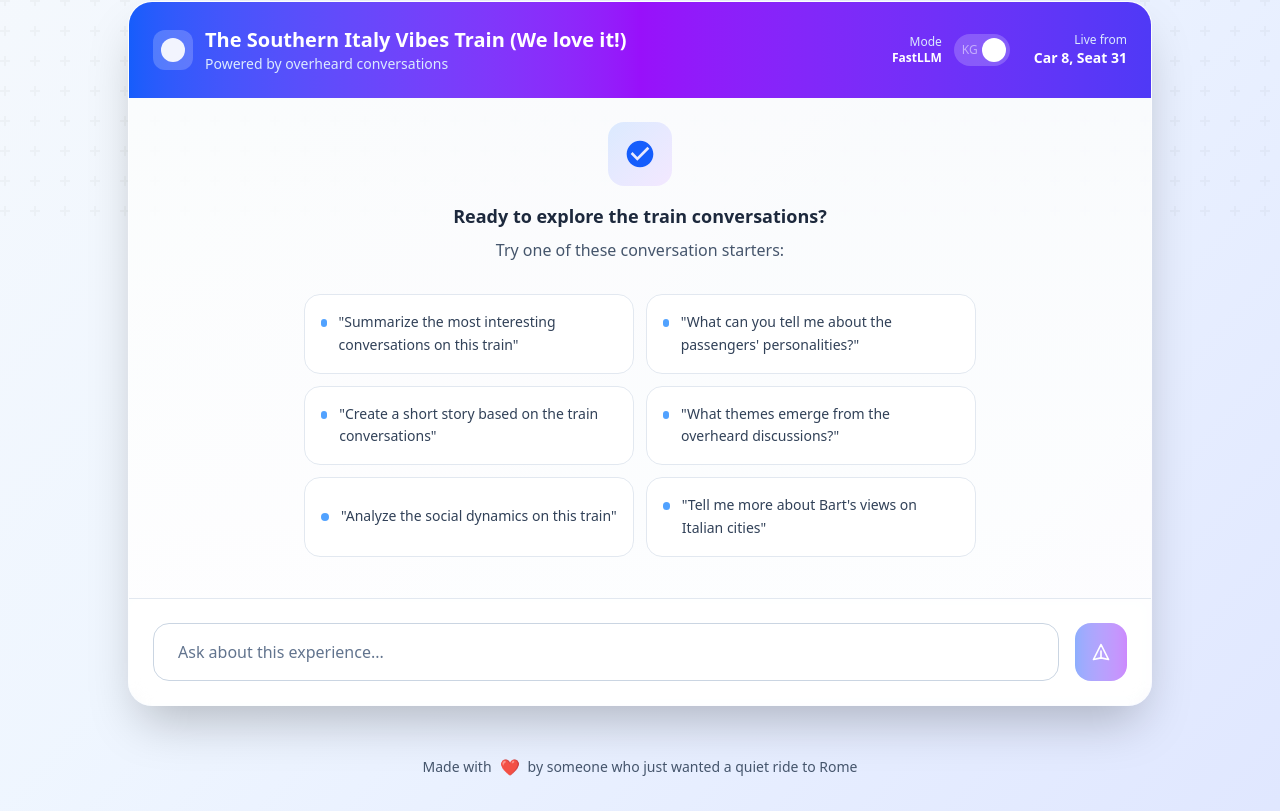
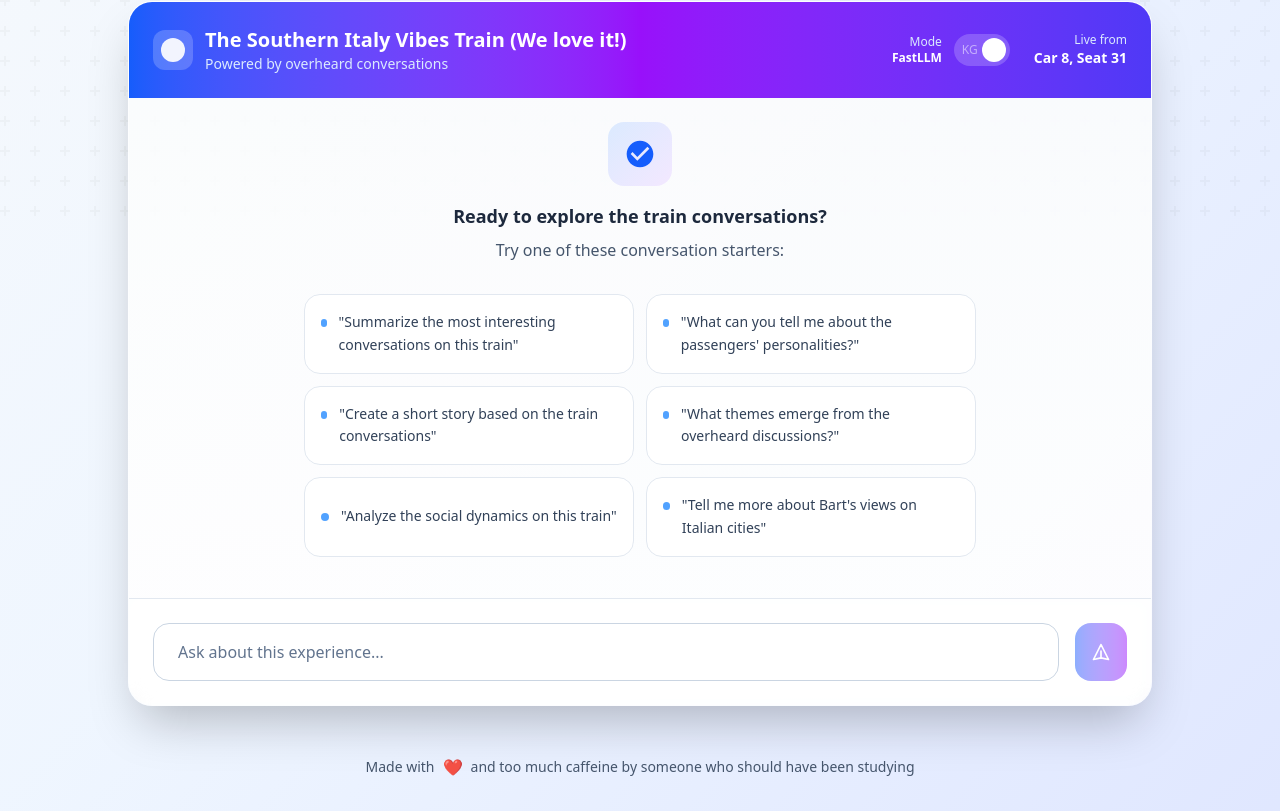
Before and after one commit to sim0wastaken/traingraph, a Next.js app in the folder frontend/trainapp/: page / in a window 1280 px wide. Shown: the part 574-1385 px from the top of the page. Built offline with nearby package versions, Linux system fonts and the light colour scheme.

Commit message:
Updated footer

```diff
--- a/frontend/trainapp/src/app/page.tsx
+++ b/frontend/trainapp/src/app/page.tsx
@@ -571,7 +571,7 @@ export default function Home() {
             <div className="inline-flex items-center space-x-2 text-slate-600">
               <span className="text-sm">Made with</span>
               <span className="text-red-500 animate-pulse-slow">❤️</span>
-              <span className="text-sm">by someone who just wanted a quiet ride to Rome</span>
+              <span className="text-sm">and too much caffeine by someone who should have been studying</span>
             </div>
           </div>
         </div>
```
